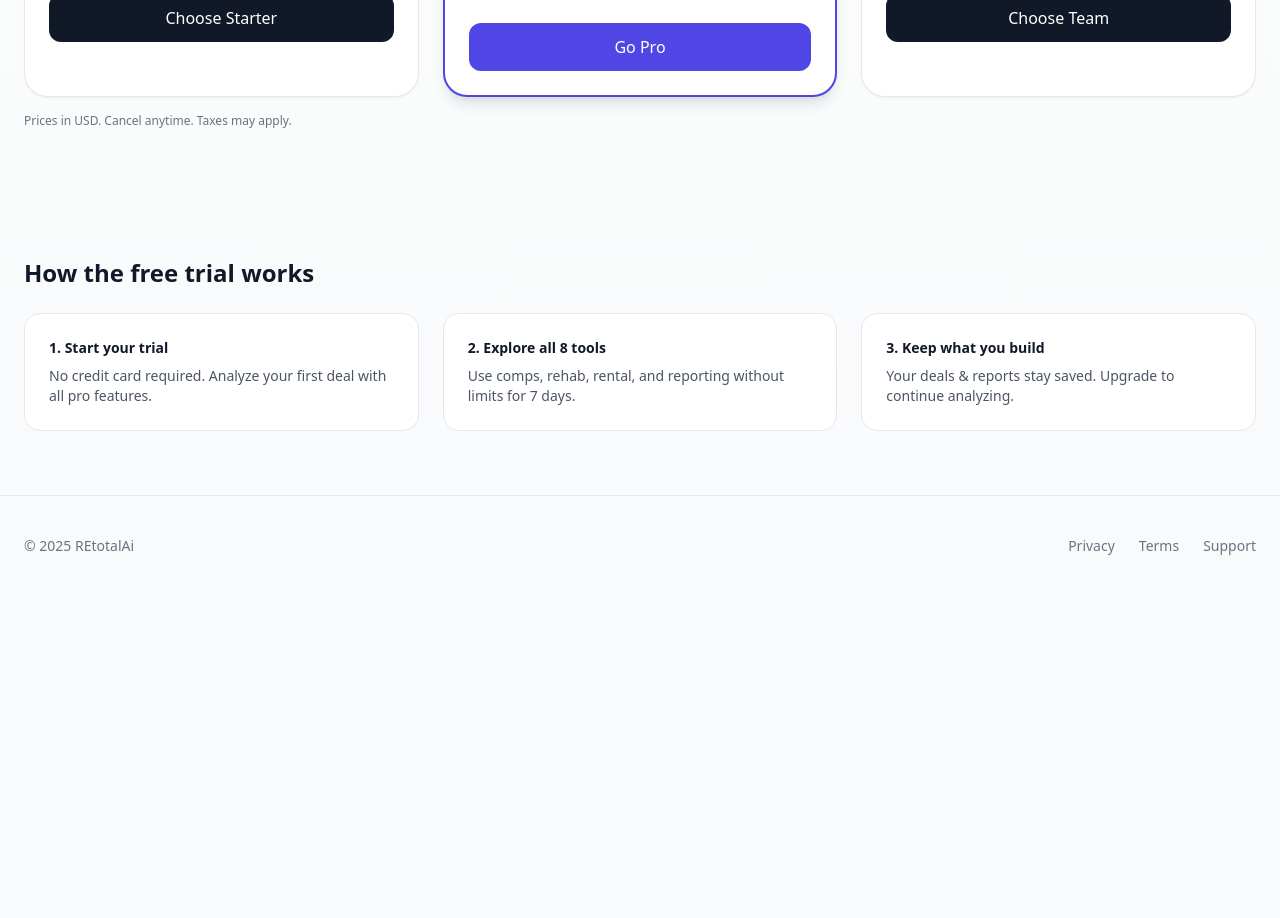
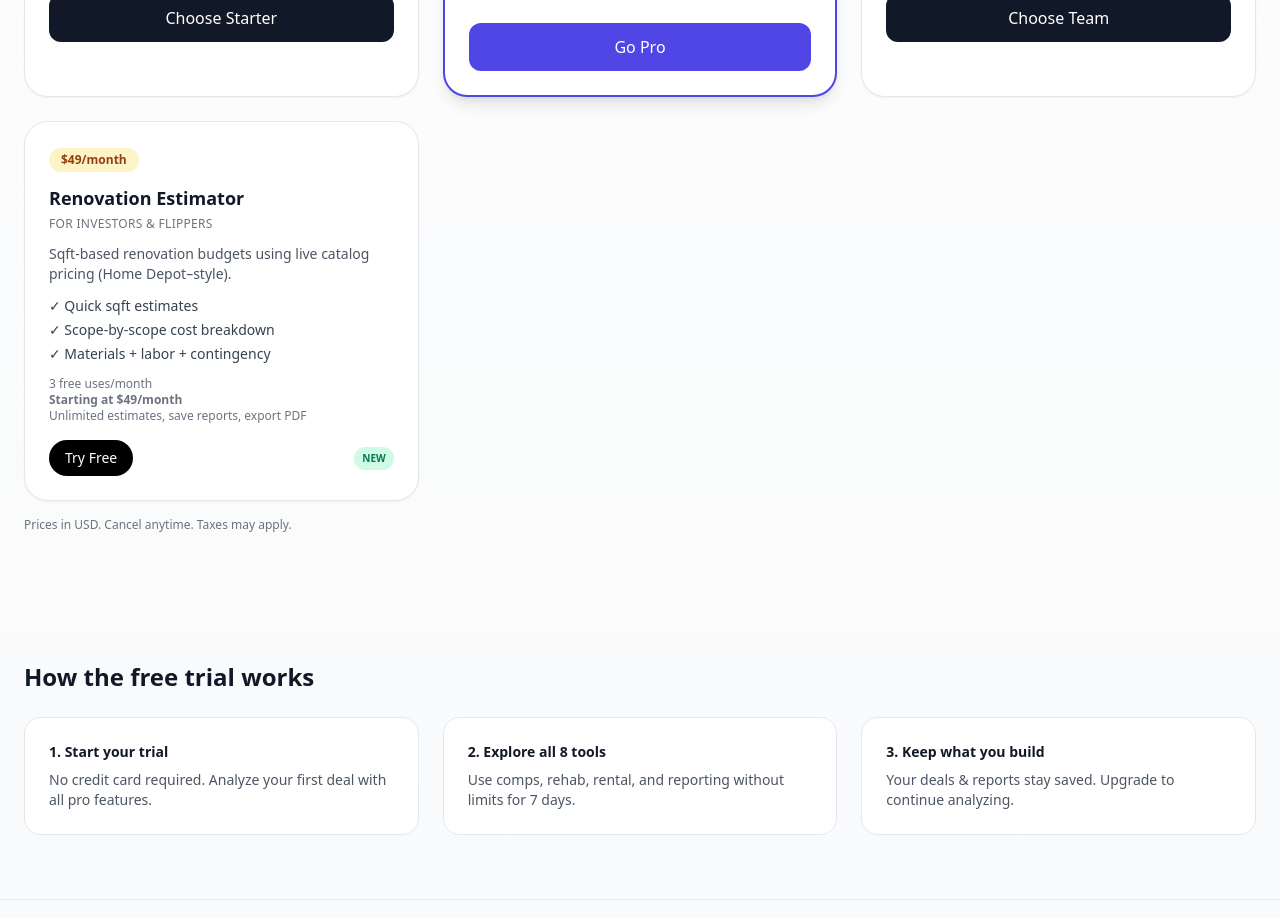
Before and after one commit to Missmv09/REtotalAI-site, a Next.js app: page / in a window 1280 px wide. Shown: the part 1620-2538 px from the top of the page. Before the commit the page ends 2216 px from the top, so only its background shows below. Built offline with nearby package versions, Linux system fonts and the light colour scheme; no server answers.

Commit message:
Add Renovation Estimator card to pricing section

```diff
--- a/app/page.tsx
+++ b/app/page.tsx
@@ -312,6 +312,52 @@ export default function REtotalAiLandingPricing() {
             </ul>
             <button onClick={() => handleCheckout("team")} data-cta="checkout-team" className="mt-6 w-full rounded-xl bg-gray-900 text-white py-3 hover:bg-black">Choose Team</button>
           </div>
+
+          {/* Renovation Estimator */}
+          <div className="rounded-3xl border bg-white p-6 flex flex-col justify-between shadow-sm">
+            <div className="space-y-3">
+              <div className="inline-flex items-center gap-2 text-xs font-semibold bg-amber-100 text-amber-800 rounded-full px-3 py-1">
+                <span>$49/month</span>
+              </div>
+
+              <div>
+                <h3 className="text-lg font-semibold">Renovation Estimator</h3>
+                <p className="text-xs uppercase tracking-wide text-gray-500 mt-1">
+                  FOR INVESTORS & FLIPPERS
+                </p>
+              </div>
+
+              <p className="text-sm text-gray-600">
+                Sqft-based renovation budgets using live catalog pricing (Home Depot–style).
+              </p>
+
+              <ul className="mt-3 space-y-1 text-sm text-gray-700">
+                <li>✓ Quick sqft estimates</li>
+                <li>✓ Scope-by-scope cost breakdown</li>
+                <li>✓ Materials + labor + contingency</li>
+              </ul>
+
+              <p className="mt-3 text-xs text-gray-500">
+                3 free uses/month
+                <br />
+                <span className="font-semibold">Starting at $49/month</span>
+                <br />
+                Unlimited estimates, save reports, export PDF
+              </p>
+            </div>
+
+            <div className="mt-4 flex items-center justify-between">
+              <a
+                href="/renovations"
+                className="inline-flex items-center justify-center rounded-full bg-black text-white text-sm px-4 py-2"
+              >
+                Try Free
+              </a>
+              <span className="text-[10px] font-semibold text-emerald-700 bg-emerald-100 px-2 py-1 rounded-full">
+                NEW
+              </span>
+            </div>
+          </div>
         </div>
 
         <p className="mt-4 text-xs text-gray-500">Prices in USD. Cancel anytime. Taxes may apply.</p>
```
